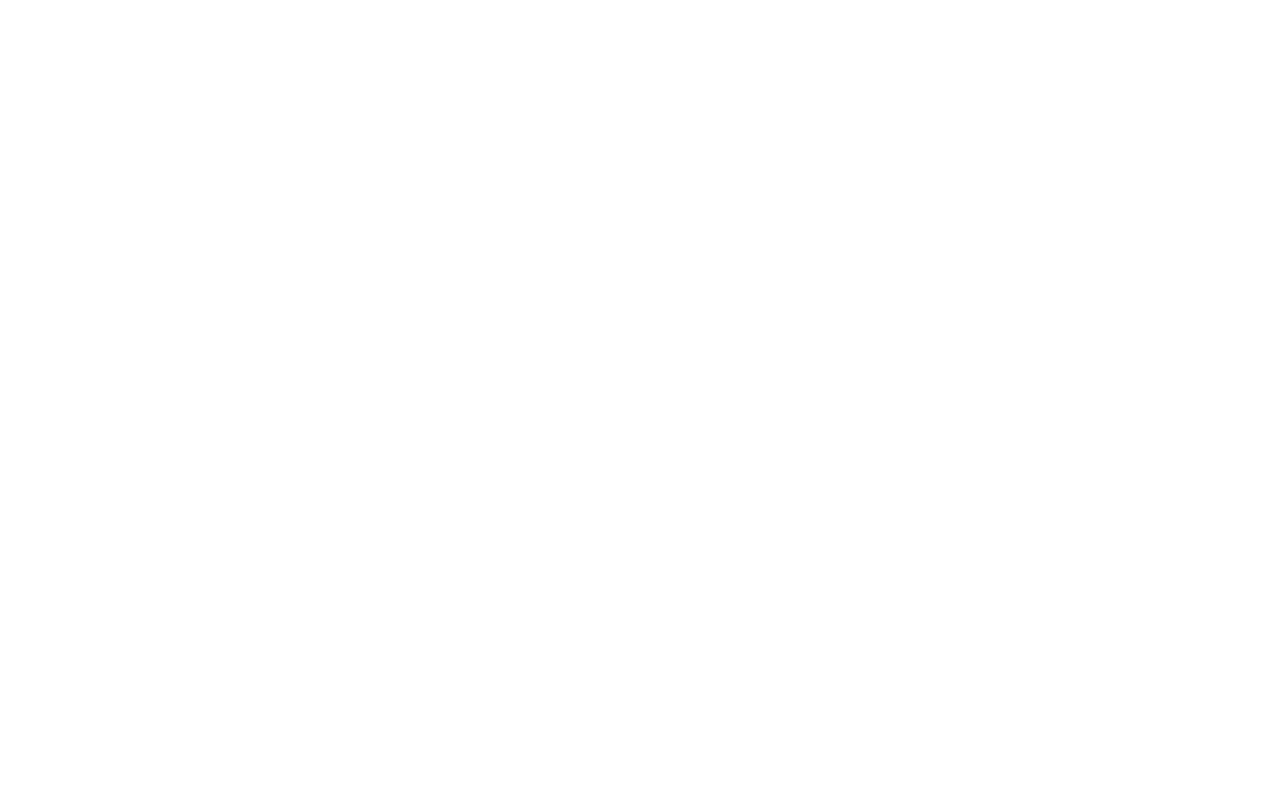
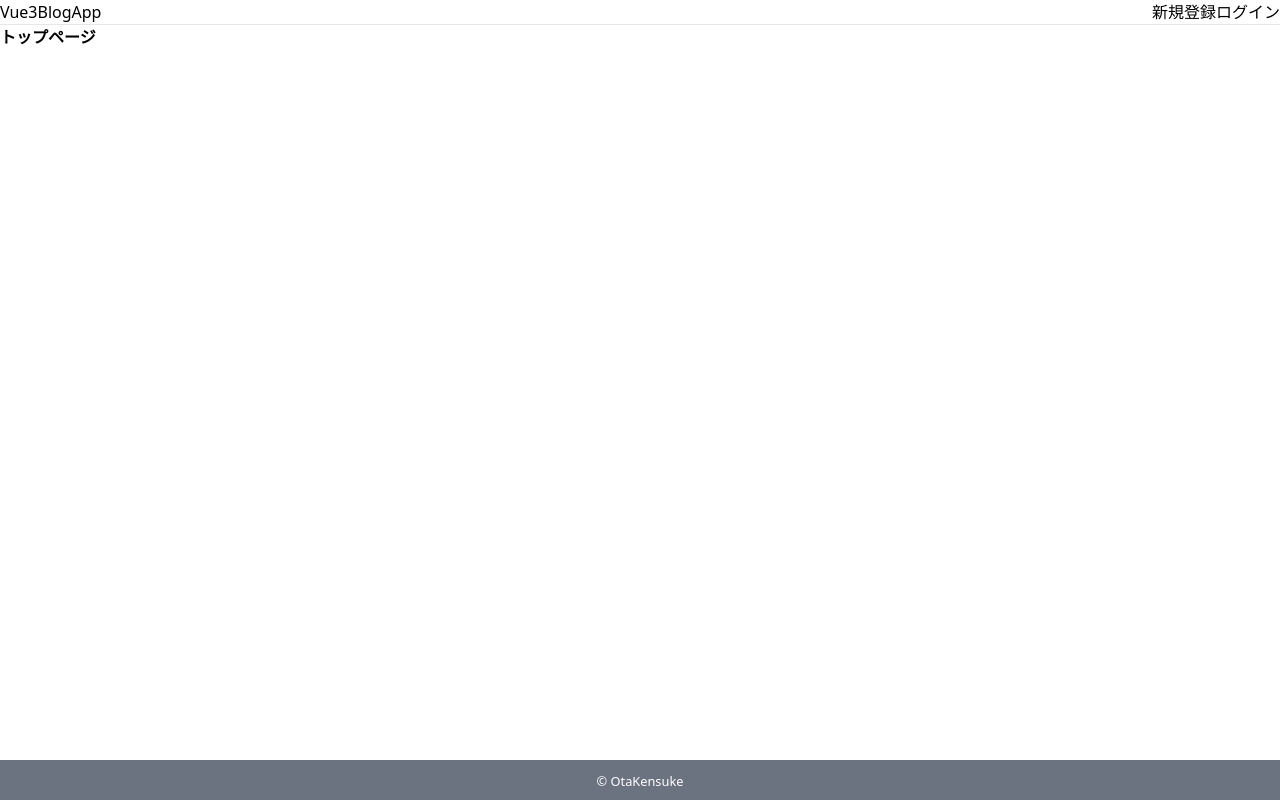
Before and after one commit to KensukeOta/Vue3BlogApp, a Vue app: page / in a window 1280 px wide. Built offline with nearby package versions, Linux system fonts and the light colour scheme.

Commit message:
ヘッダーとフッターを作成

```diff
--- a/src/App.vue
+++ b/src/App.vue
@@ -1,7 +1,11 @@
 <script setup lang="ts">
 import { RouterView } from "vue-router";
+import Header from "./components/organisms/Header.vue";
+import Footer from "./components/organisms/Footer.vue";
 </script>
 
 <template>
+  <Header />
   <RouterView />
+  <Footer />
 </template>
--- /dev/null
+++ b/src/components/organisms/Footer.vue
@@ -0,0 +1,8 @@
+<script setup lang="ts">
+</script>
+
+<template>
+  <footer class="fixed bottom-0 bg-gray-500 text-center p-2 w-full">
+    <small class="text-white">&copy; OtaKensuke</small>
+  </footer>
+</template>
--- /dev/null
+++ b/src/components/organisms/Header.vue
@@ -0,0 +1,16 @@
+<script setup lang="ts">
+import { RouterLink } from 'vue-router';
+</script>
+
+<template>
+  <header class="flex justify-between border-b">
+    <RouterLink to="/">
+      <h1>Vue3BlogApp</h1>
+    </RouterLink>
+
+    <nav>
+      <RouterLink to="/signup">新規登録</RouterLink>
+      <RouterLink to="/login">ログイン</RouterLink>
+    </nav>
+  </header>
+</template>
--- a/src/router/index.ts
+++ b/src/router/index.ts
@@ -1,5 +1,7 @@
 import { createRouter, createWebHistory } from "vue-router";
-import HomeView from "../views/HomeView.vue";
+import HomeView from "@/views/HomeView.vue";
+import SignupView from "@/views/SignupView.vue";
+import LoginView from "@/views/LoginView.vue";
 
 const router = createRouter({
   history: createWebHistory(import.meta.env.BASE_URL),
@@ -9,6 +11,16 @@
       name: "home",
       component: HomeView,
     },
+    {
+      path: "/signup",
+      name: "signup",
+      component: SignupView,
+    },
+    {
+      path: "/login",
+      name: "login",
+      component: LoginView,
+    },
   ],
 });
 
--- a/src/views/HomeView.vue
+++ b/src/views/HomeView.vue
@@ -2,4 +2,5 @@
 </script>
 
 <template>
+  <h1 class="font-bold">トップページ</h1>
 </template>
--- /dev/null
+++ b/src/views/LoginView.vue
@@ -0,0 +1,6 @@
+<script setup lang="ts">
+</script>
+
+<template>
+  <h1 class="font-bold">ログインフォーム</h1>
+</template>
--- /dev/null
+++ b/src/views/SignupView.vue
@@ -0,0 +1,6 @@
+<script setup lang="ts">
+</script>
+
+<template>
+  <h1 class="font-bold">ユーザー登録フォーム</h1>
+</template>
```
